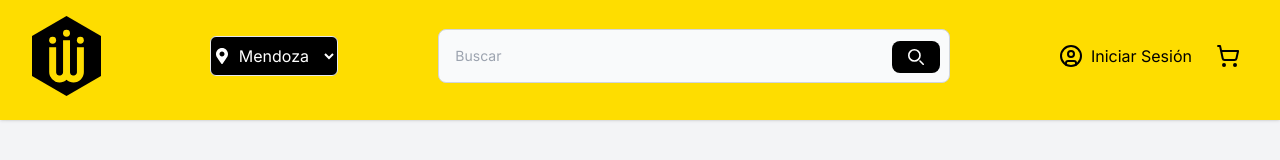
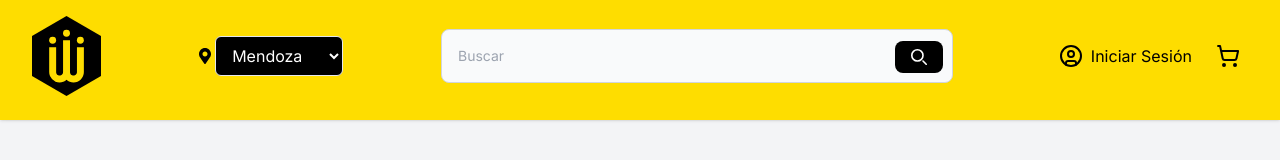
Before and after one commit to Gabih14/Web-WeTECH, a React (Vite) app: page / in a window 1280 px wide. Shown: the top 160 px of the page. Built offline with nearby package versions, Linux system fonts and the light colour scheme.

Commit message:
move: location icon out the box

```diff
--- a/src/components/Navbar.tsx
+++ b/src/components/Navbar.tsx
@@ -46,19 +46,21 @@ export default function Navbar() {
             <Link to="/" className="flex items-center pr-2">
               <img src={Isologo} alt="Logo WeTECH" className="h-20 w-auto" />
             </Link>
+            <div className="flex items-center"><FaMapMarkerAlt className="pr-1" />
             <div className="relative flex items-center space-x-2">
-              <FaMapMarkerAlt className="absolute left-3 text-white" />
+              {/* <FaMapMarkerAlt className="absolute left-3 text-white" /> */}
               <select
                 value={selectedProvince}
                 onChange={handleProvinceChange}
-                className="p-2 pl-6 border rounded-md bg-black text-white w-32 max-w-xs"
+                className="p-2 pl-3 border rounded-md bg-black text-white w-32 max-w-xs"/* pl-6 con el ícono */
               >
                 <option value="Mendoza">Mendoza</option>
                 <option value="Buenos Aires">Buenos Aires</option>
                 <option value="Córdoba">Córdoba</option>
                 <option value="Santa Fe">Santa Fe</option>
               </select>
-            </div>
+            </div></div>
+
             {/* Barra de busqueda para computadoras */}
             <form
               onSubmit={handleSearch}
```
